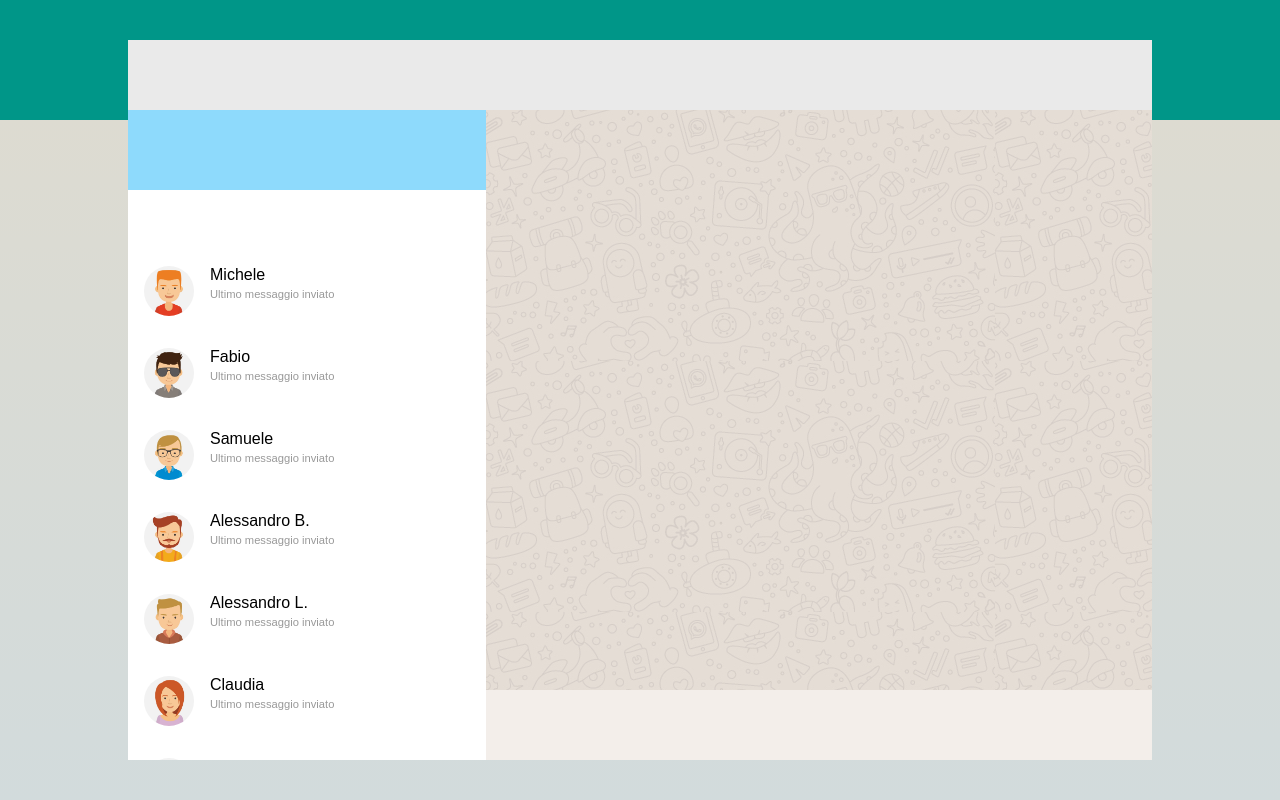
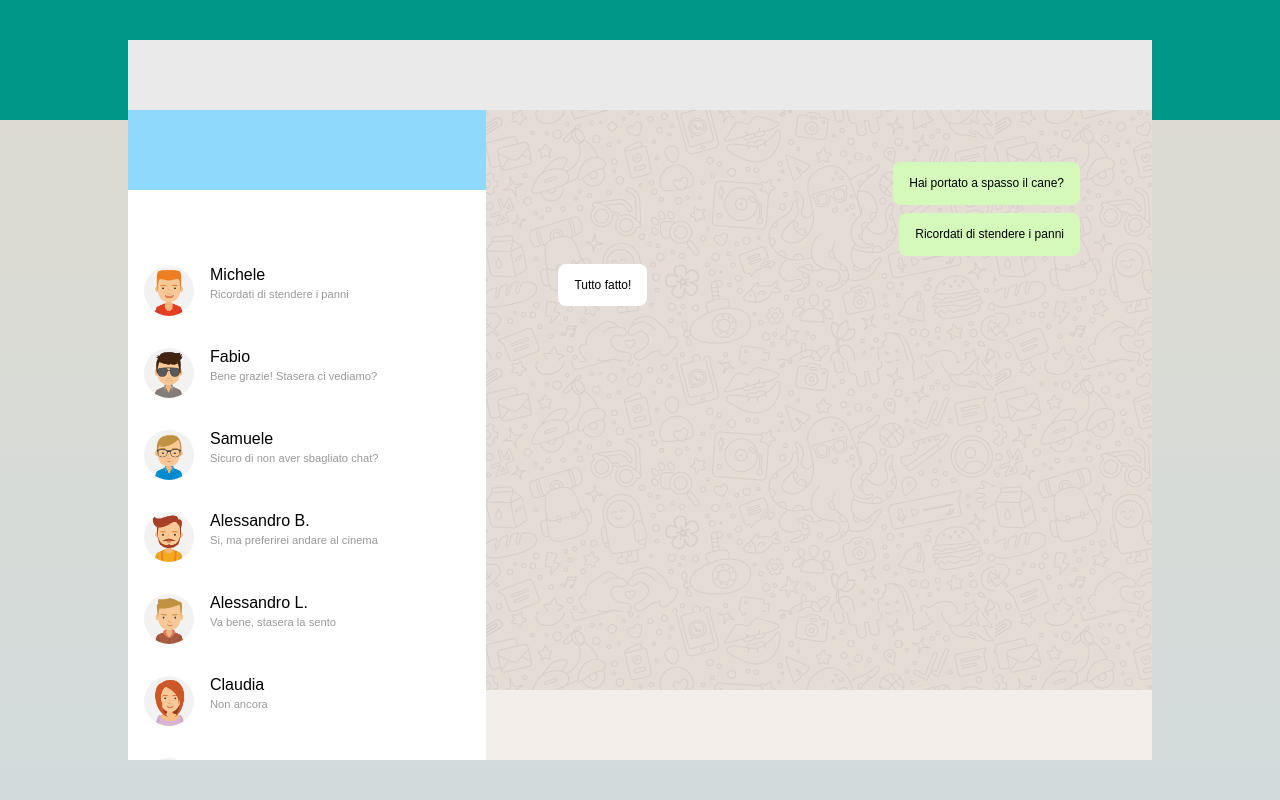
Before and after one commit to gabrieleomegna/vue-boolzapp, a plain HTML site: page index.html in a window 1280 px wide. Drawn offline with nearby package versions, Linux system fonts and the light colour scheme.

Commit message:
Implemented click on contact that show conversation for single contact

```diff
--- a/index.html
+++ b/index.html
@@ -17,13 +17,13 @@
                 <div class="new-message-notification"></div>
                 <div class="search-bar"></div>
                 <nav class="contacts">
-                    <div class="single-contact-item d-flex" v-for="singleContact in contacts">
+                    <div class="single-contact-item d-flex" v-for="(singleContact, indexContact) in contacts" @click="findContact (indexContact)">
                         <section class="contact-img">
                             <img :src="singleContact.avatar" alt="Contact profile image">
                         </section>
                         <section class="single-contact-description">
                             <h4>{{singleContact.name}}</h4>
-                            <span>Ultimo messaggio inviato</span>
+                            <span>{{singleContact.messages[1].message}}</span>
                         </section>
 
                     </div>
@@ -32,7 +32,13 @@
             </section>
             <section id="conversation-container">
                 <div class="user-profile"></div>
-                <div class="conversation"></div>
+                <div class="conversation">
+                    <div class="message-container d-flex">
+                        <article class="single-message" v-for = "singleMessage in contacts[activeContact].messages" :class = "singleMessage.status === 'sent' ? 'sented' : 'recieved'" >
+                            {{singleMessage.message}}
+                        </article>
+                    </div>
+                </div>
                 <div class="input-message"></div>
             </section>
         </main>
--- a/js/script.js
+++ b/js/script.js
@@ -3,6 +3,7 @@ const { createApp } = Vue;
 createApp({
     data() {
         return {
+            activeContact : 0,
             contacts: [
                 {
                     name: 'Michele',
@@ -165,8 +166,12 @@ createApp({
                         }
                     ],
                 }
-            ]
-
+            ],
         }
     },
+    methods : {
+        findContact(index) {
+            this.activeContact = index;
+        }
+    }
 }).mount('#app');
--- a/style/style.css
+++ b/style/style.css
@@ -60,6 +60,9 @@ nav.contacts section.contact-img {
 nav.contacts div.single-contact-item {
     padding: 1rem;
 }
+nav.contacts div.single-contact-item:hover {
+    background-color: rgb(233, 235, 235);
+}
 nav.contacts section.contact-img {
     margin-right: 1rem;
 }
@@ -85,4 +88,29 @@ div.input-message {
 div.conversation {
     height: calc(100% - 140px);
     background-image: url('../img/mine.jpg');
+    padding-top: 3rem;
 }
+div.message-container {
+    flex-direction: column;
+    padding: 0 3.5rem;
+}
+div.message-container article.single-message.sented {
+    background-color: rgb(213, 249, 186);
+    margin-left: 3rem;
+    align-self: flex-end;
+}
+div.message-container article.single-message.recieved {
+    background-color: white;
+    margin-right: 3rem;
+    align-self: flex-start;
+}
+div.message-container article.single-message{
+    margin: .25rem 1rem;
+    padding: .9rem 1rem;
+    border-radius: .5rem;
+    font-size: .75rem;
+}
+/* div.message-container.recieved article.single-message{
+}
+div.message-container.sented article.single-message{
+} */
```
